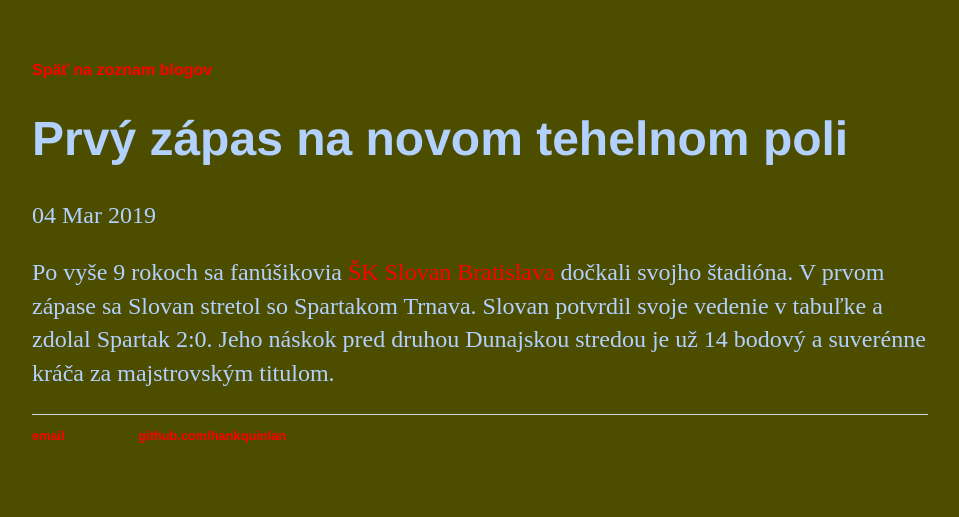
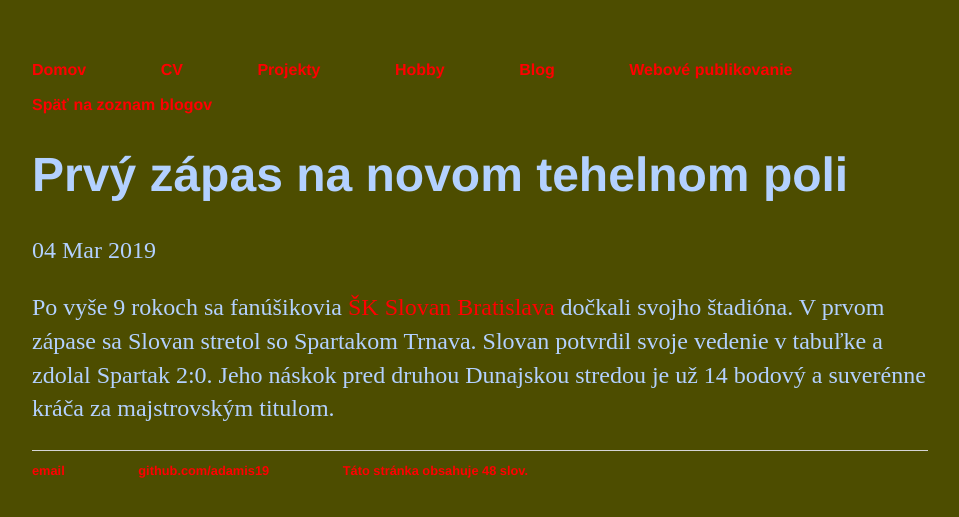
Before and after one commit to adamis19/adamis19.github.io, a Jekyll site: the page built from _posts/2019-03-05-adam-fabry-site-launched.md, in a window 1280 px wide. Shown: the top 517 px of the page, without its empty margins (160-1119 px from the left). Built offline with Jekyll 4.4.1, drawn with Linux system fonts in a browser that asks for light colours.

Commit message:
layouts, hobby, projekty

```diff
--- a/_layouts/default.html
+++ b/_layouts/default.html
@@ -13,7 +13,7 @@
 	        		<li><a class="upmenu" href="/" name="ponuka">Domov</a></li>
 		        	<li><a class="upmenu" href="/cv">CV</a></li>
 	        		<li><a class="upmenu" href="/projekty">Projekty</a></li>
-	        		<li><a class="upmenu" href="/blog">Hobby</a></li>
+	        		<li><a class="upmenu" href="/hobby">Hobby</a></li>
 					<li><a class="upmenu" href="/blog">Blog</a></li>
 					<li><a class="upmenu" href="/wpub">Webové publikovanie</a></li>
 	    		</ul>
@@ -25,8 +25,9 @@
 			</div><!-- /.container -->
 			<footer>
 	    		<ul>
-	        		<li><a href="mailto:hankquinlanhub@gmail.com">email</a></li>
-	        		<li><a href="https://github.com/hankquinlan">github.com/hankquinlan</a></li>
+	        		<li><a href="mailto:fabrya456@gmail.com">email</a></li>
+	        		<li><a href="https://github.com/adamis19">github.com/adamis19</a></li>
+					<li><a>Táto stránka obsahuje {{ page.content | number_of_words }} slov.</a></li>
 				</ul>
 			</footer>
 		</body>
--- a/_layouts/post.html
+++ b/_layouts/post.html
@@ -1,27 +1,31 @@
-<!DOCTYPE html>
-	<html>
+---
+layout: default
+title: Adam Fábry
+---
 		<head>
 			<title>{{ page.title }}</title>
 			<!-- link to main stylesheet -->
 			<link rel="stylesheet" type="text/css" href="/css/main.css">
 		</head>
 		<body style="background-color:#4d4d00;">
+			{% if page.path contains 'projekty' %}
+			<nav>
+	    		<ul>
+	        		<li><a class="upmenu" href="/projekty" name="ponuka">Späť na zoznam projektov</a></li>
+	    		</ul>
+			</nav>
+			{% elsif page.path contains '_posts' %}
 			<nav>
 	    		<ul>
 	        		<li><a class="upmenu" href="/blog" name="ponuka">Späť na zoznam blogov</a></li>
 	    		</ul>
 			</nav>
+			{% endif %}
 			<h1>{{ page.title }}</h1>
 				<p class="meta">{{ page.date | date_to_string }}</p>
 
 				<div class="post">
 				  {{ content }}
 				</div>
-			<footer>
-	    		<ul>
-	        		<li><a href="mailto:hankquinlanhub@gmail.com">email</a></li>
-	        		<li><a href="https://github.com/hankquinlan">github.com/hankquinlan</a></li>
-				</ul>
-			</footer>
+
 		</body>
-	</html>
--- a/css/main.css
+++ b/css/main.css
@@ -85,3 +85,19 @@ ul.posts {
 ul.posts li {
     list-style: none;
 }
+
+.row_h1200 {
+  display: flex;
+  height: 1200x;
+}
+
+.column2 {
+  flex: 33%;
+  padding: 0px;
+  margin:10px;
+}
+
+img.imghobby{
+	width:100%;
+	height:250px;
+}
--- a/cv/index.html
+++ b/cv/index.html
@@ -5,4 +5,4 @@ title: CV - Adam Fábry
 
 	<h2>Nech sa páči, moje znalosti, zručnosti, záujmy.</h2>
 
-	<iframe src="popis.pdf" type="aplication/pdf" width="100%" height="600p" />
+	<iframe src="zivotopis.pdf" type="aplication/pdf" width="100%" height="600p" />
```
Also changed, not shown: _data/projekty.csv (+4 -4 lines), _includes/sidebar.html (added, +8 -0 lines), _layouts/hobby.html (added, +13 -0 lines), hobby/index.html (added, +27 -0 lines), projekty/bomberman.md (added, +11 -0 lines), projekty/evolucak.md (added, +9 -0 lines), projekty/index.html (+8 -26 lines), hobby/burger.jpg (added), hobby/lyze.jpg (added), projekty/bomberman.txt (deleted), projekty/ejustice.md (added), 2 other files.
